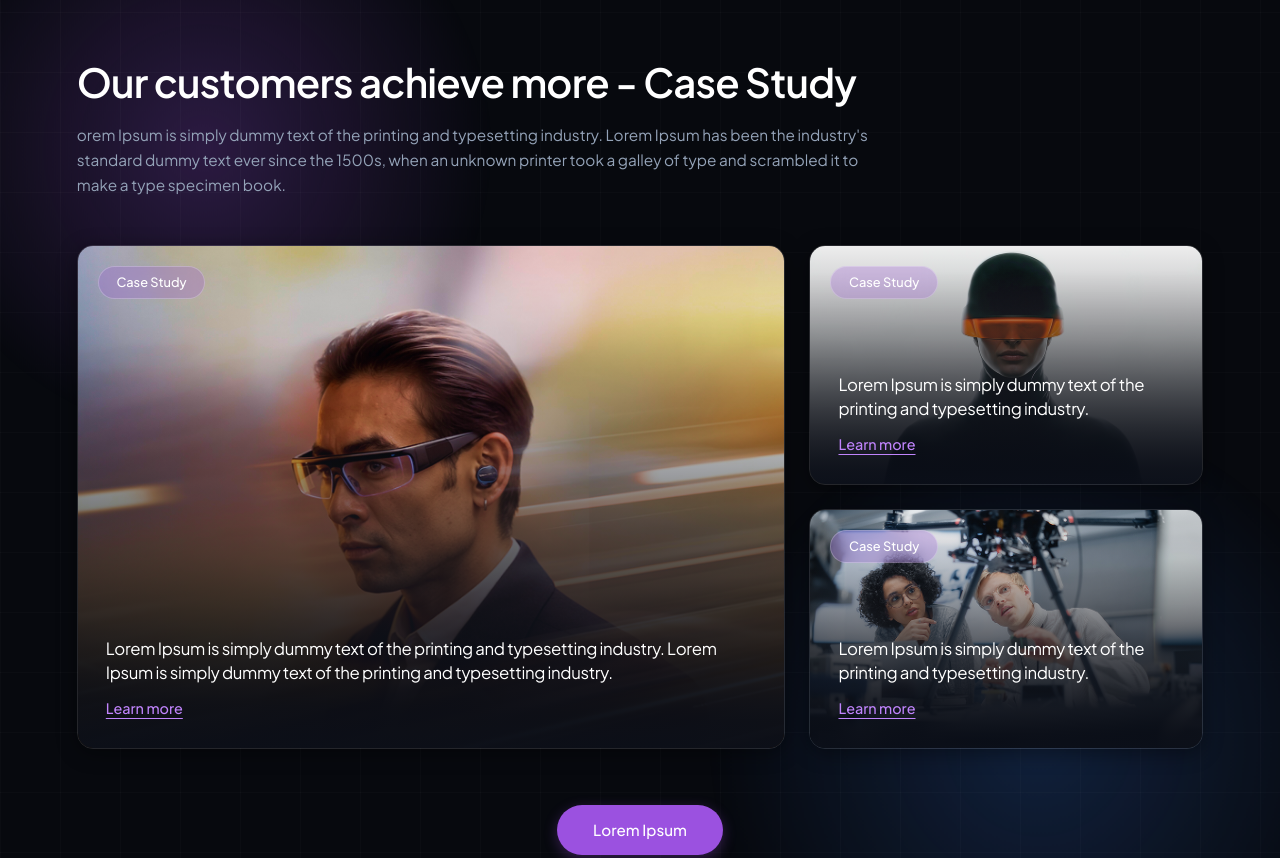
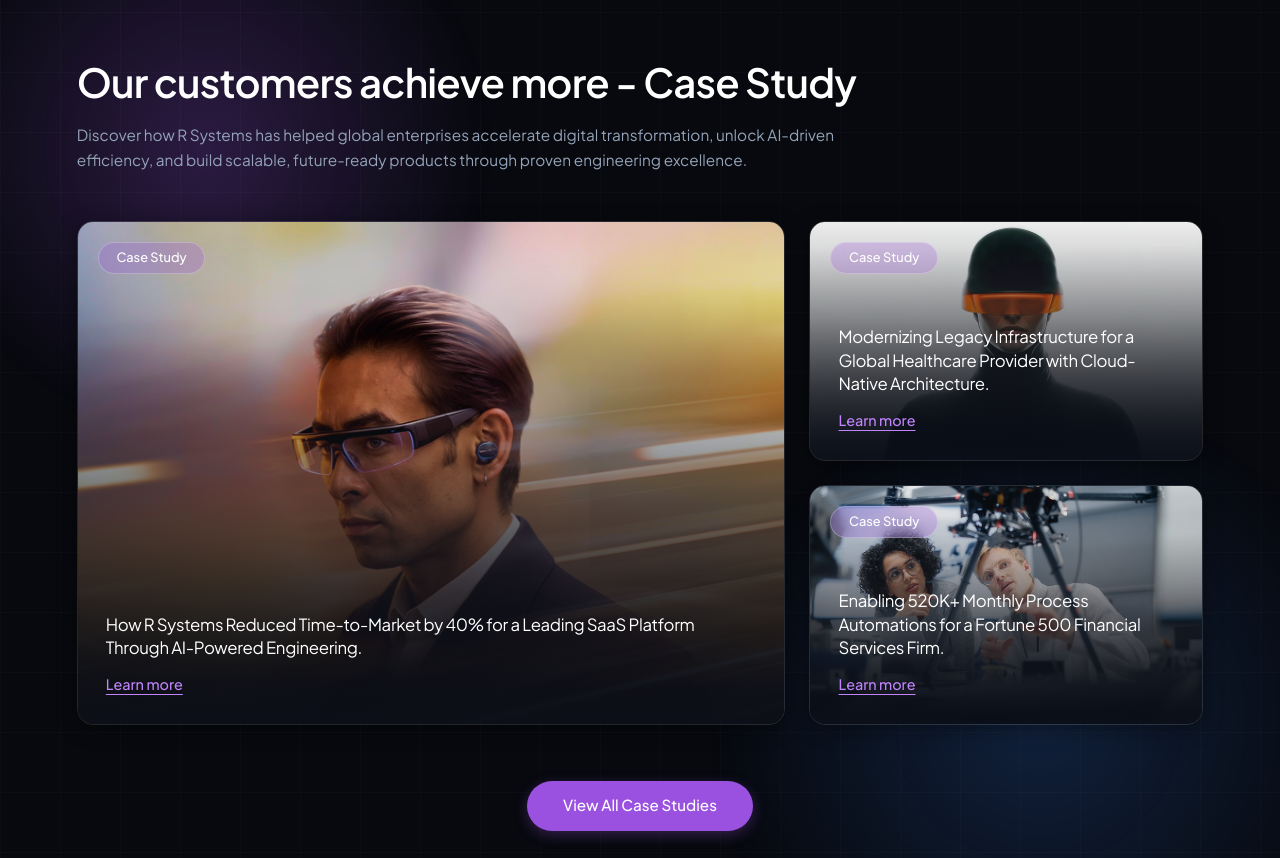
Before and after one commit to Imkalpesh1/rs, a plain HTML site: page index.html in a window 1280 px wide. Shown: the part 1720-2578 px from the top of the page. Drawn offline with nearby package versions, Linux system fonts and the light colour scheme; animation ran at ten frames a second; a web font is replaced by a local one.

Commit message:
lorem ipsum fix

```diff
--- a/index.html
+++ b/index.html
@@ -136,17 +136,14 @@
 
         <div class="section-header">
             <h2>Our customers achieve more - Case Study</h2>
-            <p>orem Ipsum is simply dummy text of the printing and typesetting industry. Lorem Ipsum has been the
-                industry's standard dummy text ever since the 1500s, when an unknown printer took a galley of type and
-                scrambled it to make a type specimen book.</p>
+            <p>Discover how R Systems has helped global enterprises accelerate digital transformation, unlock AI-driven efficiency, and build scalable, future-ready products through proven engineering excellence.</p>
         </div>
         <div class="case-grid">
             <div class="case-card large">
                 <img src="image/case1.png" alt="Case Study 1" class="case-img">
                 <span class="tag">Case Study</span>
                 <div class="card-content">
-                    <h3>Lorem Ipsum is simply dummy text of the printing and typesetting industry. Lorem Ipsum is simply
-                        dummy text of the printing and typesetting industry.</h3>
+                    <h3>How R Systems Reduced Time-to-Market by 40% for a Leading SaaS Platform Through AI-Powered Engineering.</h3>
                     <a href="#" class="learn-more">Learn more</a>
                 </div>
             </div>
@@ -154,7 +151,7 @@
                 <img src="image/case2.png" alt="Case Study 2" class="case-img">
                 <span class="tag">Case Study</span>
                 <div class="card-content">
-                    <h3>Lorem Ipsum is simply dummy text of the printing and typesetting industry.</h3>
+                    <h3>Modernizing Legacy Infrastructure for a Global Healthcare Provider with Cloud-Native Architecture.</h3>
                     <a href="#" class="learn-more">Learn more</a>
                 </div>
             </div>
@@ -162,13 +159,13 @@
                 <img src="image/case3.png" alt="Case Study 3" class="case-img">
                 <span class="tag">Case Study</span>
                 <div class="card-content">
-                    <h3>Lorem Ipsum is simply dummy text of the printing and typesetting industry.</h3>
+                    <h3>Enabling 520K+ Monthly Process Automations for a Fortune 500 Financial Services Firm.</h3>
                     <a href="#" class="learn-more">Learn more</a>
                 </div>
             </div>
         </div>
         <div class="center-btn">
-            <a href="#" class="btn btn-purple">Lorem Ipsum</a>
+            <a href="#" class="btn btn-purple">View All Case Studies</a>
         </div>
     </section>
 
@@ -454,8 +451,8 @@
     <section class="pre-footer" id="preFooterSection">
         <div id="gradientBlindsCanvasContainer" class="gradient-blinds-container"></div>
         <div class="pre-footer-content">
-            <h2>Lorem Ipsum is simply<br>dummy text of the printing</h2>
-            <a href="#" class="btn btn-white">Lorem Ipsum</a>
+            <h2>Ready to Engineer Your<br>Digital Future with R Systems?</h2>
+            <a href="#" class="btn btn-white">Let's Start a Conversation</a>
         </div>
     </section>
 
```
